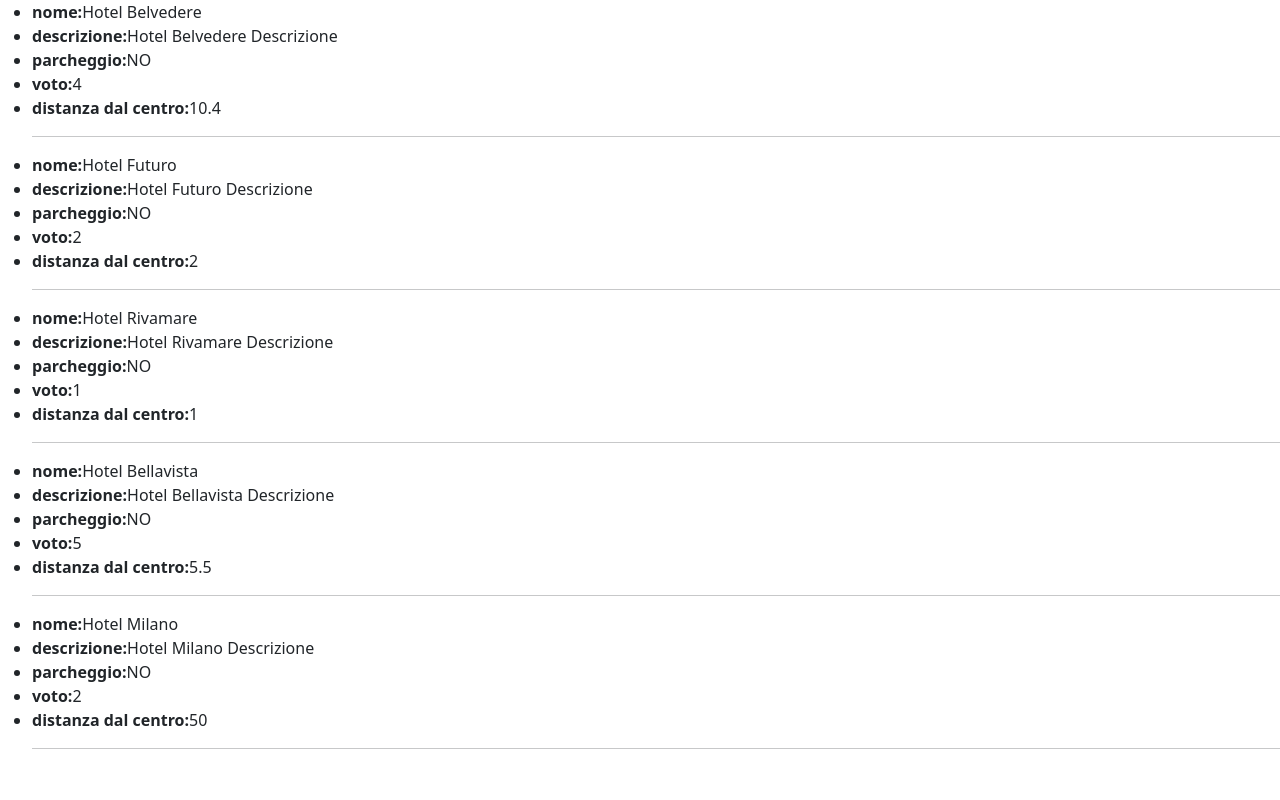
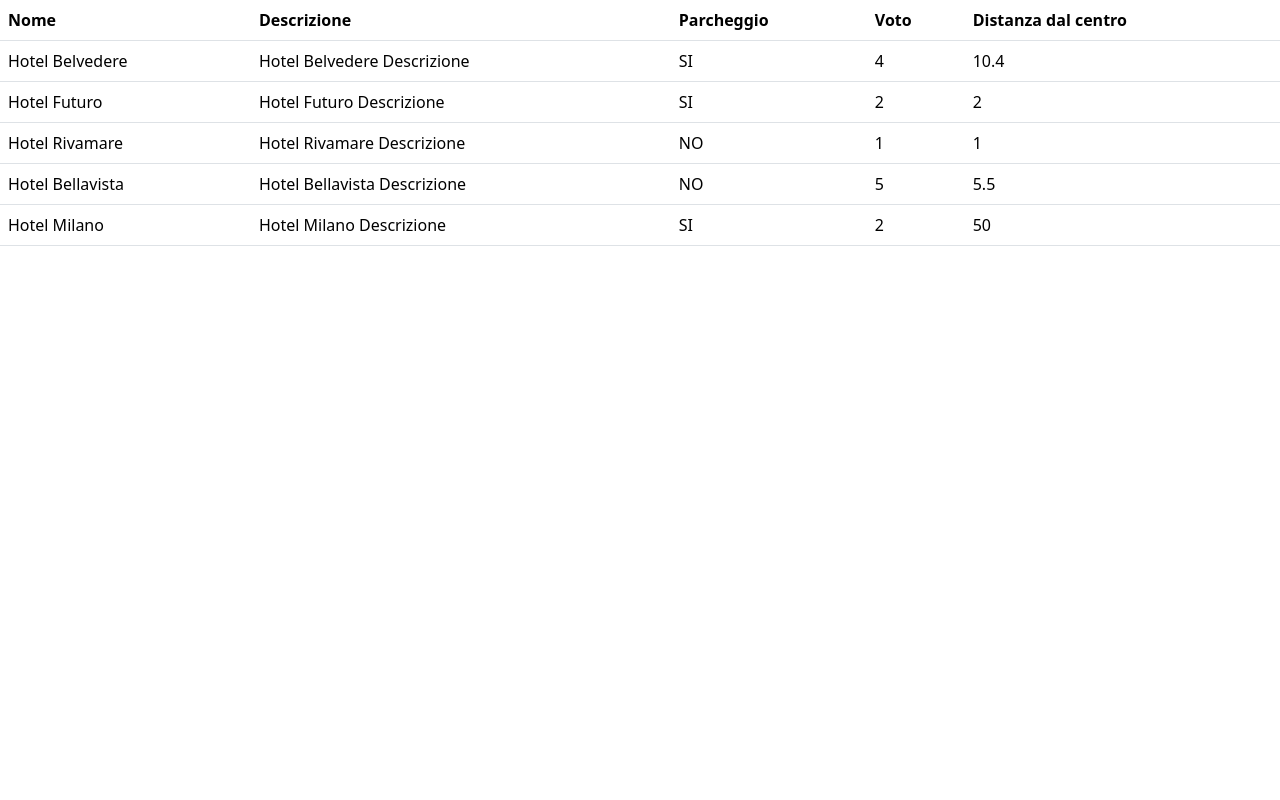
Before and after one commit to Christian-Lepidi/php-hotel, a PHP site: page / in a window 1280 px wide. Run offline with PHP 8.4, Linux system fonts and the light colour scheme.

Commit message:
feat: add. show hotels with bootstrap table

```diff
--- a/index.php
+++ b/index.php
@@ -1,6 +1,6 @@
 <?php
 include_once("./main.php");
-$parking= !empty($hotels["parking"]) ? "SI": "NO";
+
 
 ?>
 
@@ -13,17 +13,43 @@ $parking= !empty($hotels["parking"]) ? "SI": "NO";
     <title>PHP Hotels</title>
 </head>
 <body>
-  <ul>
-   <?php foreach($hotels as $hotel):?>
-    <li><b>nome:</b><?=$hotel["name"]?></li>
-    <li><b>descrizione:</b><?=$hotel["description"]?></li>
-    <li><b>parcheggio:</b><?=$parking?></li>
-    <li><b>voto:</b><?=$hotel["vote"]?></li>
-    <li><b>distanza dal centro:</b><?=$hotel["distance_to_center"]?></li>
-    <hr>
+ <table class="table">
+  <thead>
+   <tr>
+    <th scope= "col">Nome</th>
+    <th scope= "col">Descrizione</th>
+    <th scope= "col">Parcheggio</th>
+    <th scope= "col">Voto</th>
+    <th scope= "col">Distanza dal centro</th>
+   </tr>
+  </thead>
+  <tbody>
+    <?php foreach($hotels as $hotel):?>
+    <tr>
+     <td><?php echo $hotel["name"]?></td>
+     <td><?php echo$hotel["description"]?></td>
+     <td><?php
+    $parking= $hotel["parking"];
+    if ($parking == true){
+        echo "SI";
+    } else {
+        echo "NO";
+    }
+    ?></td>
+     <td><?php echo $hotel["vote"]?></td>
+     <td><?php echo $hotel["distance_to_center"]?></td>
+    </tr>
+    <?php endforeach;?>
 
-   <?php endforeach;?>
-  </ul>
+
+
+
+
+
+
+
+ </tbody>
+</table>
 
 </body>
 </html>
```
